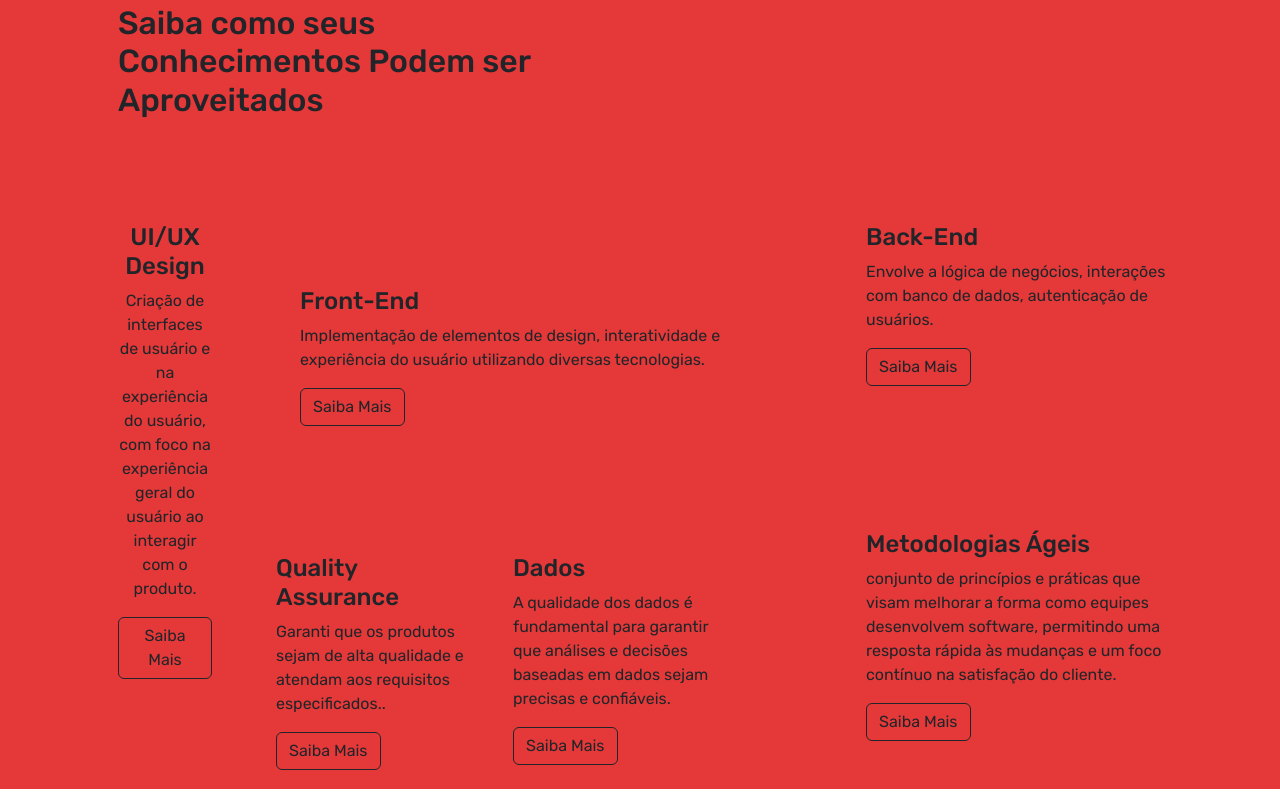
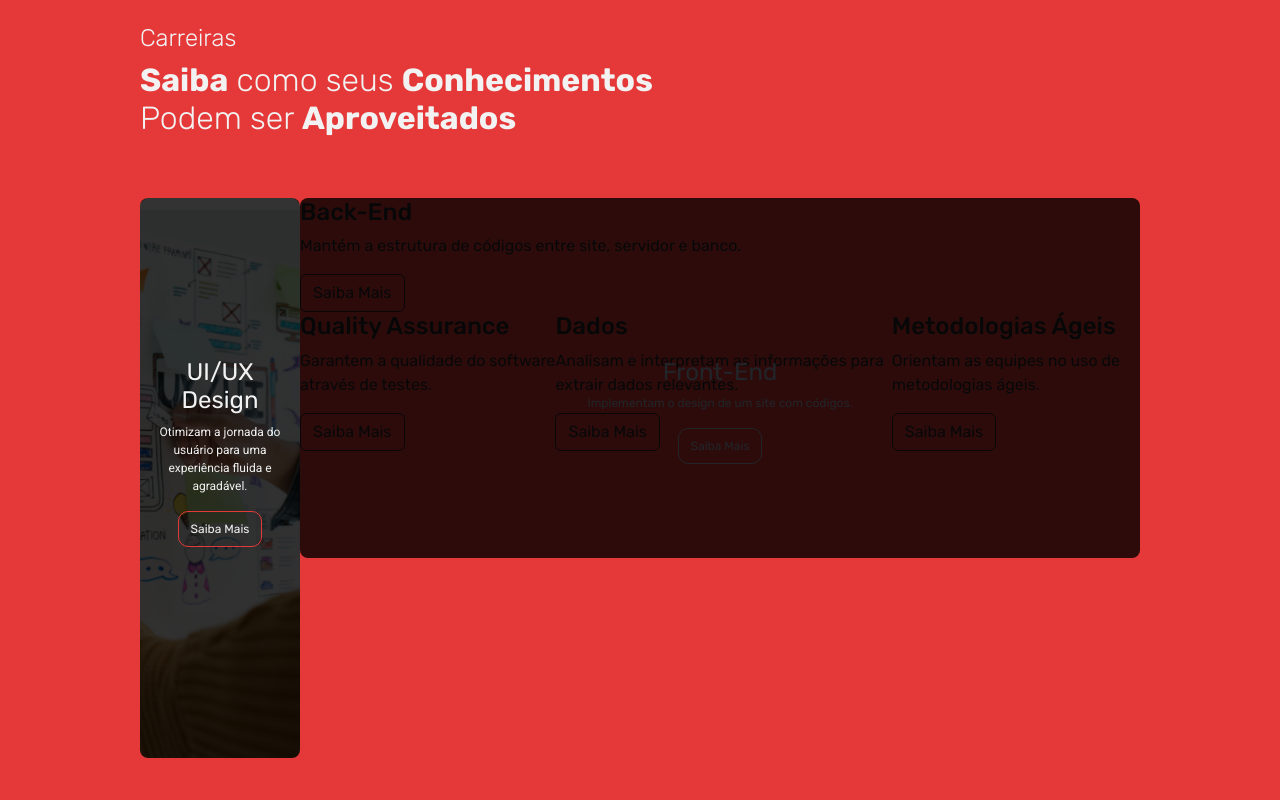
Before and after one commit to codigocerto/equipe04, a plain HTML site: page frontend/index.html in a window 1280 px wide. Shown: the part 1680-2480 px from the top of the page. Drawn offline with nearby package versions, Linux system fonts and the light colour scheme.

Commit message:
feat: estilizando a section carreira, card ui/ux

```diff
--- a/frontend/index.html
+++ b/frontend/index.html
@@ -127,59 +127,55 @@
     <!--INICIO DA SESSÃO CARREIAS-->
 
     <section id="carreira">
-      <div class="container">
-        <div class="row">
-          <div class="col-12 p-5 col-md-6">
-            <h2 class="fs-5 text-dark">Carreiras</h2>
-            <h3 class="fs-2 text-dark">Saiba como seus Conhecimentos Podem ser Aproveitados</h3>
+      <div class="container-carreiras">
+        <div class="">
+          <div class="subtitulo-carreiras">
+            <h2>Carreiras</h2>
+            <h3><span>Saiba</span> como seus <span>Conhecimentos</span> Podem ser <span>Aproveitados</span></h3>
           </div>
         </div>
-        <div class="row text-light">
-          <div class="col-12 p-5 col-md-2">
-            <h3 class="fs-4 text-dark text-center">UI/UX Design</h3>
-            <p class="text-dark text-center">Criação de interfaces de usuário e na experiência do usuário, com foco na experiência geral do usuário ao interagir com o produto.</p>
-            <button class="btn btn-outline-danger text-dark border-dark" type="submit">Saiba Mais</button>
-          </div>
-          <div class="col-6 col-md-6">
-            <div class="row">
-              <div class="row row-cols-lg-1 g-1 g-lg-5">
-                <div class="col">
-                  <div class="p-3">
-                    <h3 class="fs-4 text-dark">Front-End</h3>
-                    <p class="text-dark">Implementação de elementos de design, interatividade e experiência do usuário utilizando diversas tecnologias.</p>
-                    <button class="btn btn-outline-danger text-dark border-dark" type="submit">Saiba Mais</button>
+        <div class="container-carreiras-profissoes">
+          <div id="uiux-carreiras" class="uiux">
+            <div id="background-image-uiux">
+              <div class="overlay-carreiras">
+                <h3>UI/UX Design</h3>
+                <p class="font-roboto">Otimizam a jornada do usuário para uma experiência fluida e agradável.</p>
+                <button type="submit">Saiba Mais</button>
               </div>
             </div>
-                <div class="row row-cols-lg-2 g-1 g-lg-5">
-                  <div class="p-3">
-                    <h3 class="fs-4 text-dark">Quality Assurance</h3>
-                    <p class="text-dark">Garanti que os produtos sejam de alta qualidade e atendam aos requisitos especificados..</p>
-                    <button class="btn btn-outline-danger text-dark border-dark" type="submit">Saiba Mais</button>
           </div>
-                  <div class="p-3">
-                    <h3 class="fs-4 text-dark">Dados</h3>
-                    <p class="text-dark"> A qualidade dos dados é fundamental para garantir que análises e decisões baseadas em dados sejam precisas e confiáveis.</p>
+          <div>
+            <div>
+              <div id="uiux-carreiras">
+                <div id="background-image-uiux">
+                  <div class="overlay-carreiras">
+                    <h3 class="fs-4 text-dark">Front-End</h3>
+                    <p class="text-dark">Implementam o design de um site com códigos.</p>
                     <button class="btn btn-outline-danger text-dark border-dark" type="submit">Saiba Mais</button>
                   </div>
                 </div>
               </div>
-            </div>
-          </div>
-          <div class="col-12 col-md-4">
-            <div class="row row-cols-lg-1 g-1 g-lg-5">
-              <div class="p-5">
               <div>
                 <h3 class="fs-4 text-dark">Back-End</h3>
-                  <p class="text-dark">Envolve a lógica de negócios, interações com banco de dados, autenticação de usuários.</p>
+                <p class="text-dark">Mantém a estrutura de códigos entre site, servidor e banco.</p>
                 <button class="btn btn-outline-danger text-dark border-dark" type="submit">Saiba Mais</button>
               </div>
             </div>
-              <div class="p-5">
+            <div class="qa-dados-metodologias">
+              <div class="">
+                <h3 class="fs-4 text-dark">Quality Assurance</h3>
+                <p class="text-dark">Garantem a qualidade do software através de testes.</p>
+                <button class="btn btn-outline-danger text-dark border-dark" type="submit">Saiba Mais</button>
+              </div>
+              <div class="">
+                <h3 class="fs-4 text-dark">Dados</h3>
+                <p class="text-dark">Analisam e interpretam as informações para extrair dados relevantes.</p>
+                <button class="btn btn-outline-danger text-dark border-dark" type="submit">Saiba Mais</button>
+              </div>
               <div>
                 <h3 class=" fs-4 text-dark">Metodologias Ágeis</h3>
-                  <p class="text-dark">conjunto de princípios e práticas que visam melhorar a forma como equipes desenvolvem software, permitindo uma resposta rápida às mudanças e um foco contínuo na satisfação do cliente. </p>
+                <p class="text-dark">Orientam as equipes no uso de metodologias ágeis.</p>
                 <button class="btn btn-outline-danger text-dark border-dark" type="submit">Saiba Mais</button>
-                </div>
               </div>
             </div>
           </div>
--- a/frontend/src/styles/styles.css
+++ b/frontend/src/styles/styles.css
@@ -244,8 +244,104 @@ header ul {
 
 /* INICIO DA SESSÃO CARREIAS */
 
-#carreira  {
+#carreira {
   background-color: #E53939;
+}
+
+.container-carreiras {
+  height: 1100px;
+  padding: 100px 140px 270px;
+}
+
+.subtitulo-carreiras h2 {
+  font-weight: 300;
+  color: #f2f2f2;
+  font-size: 24px;
+}
+
+.subtitulo-carreiras h3 {
+  font-weight: 300;
+  color: #f2f2f2;
+  font-size: 32px;
+  width: 600px;
+  margin: 0 0 60px 0;
+}
+
+.subtitulo-carreiras span {
+  font-weight: 700;
+}
+
+.container-carreiras-profissoes {
+  display: flex;
+  justify-content: space-between;
+}
+
+.front-back {
+  display: flex;
+  justify-content: space-between;
+}
+
+.qa-dados-metodologias {
+  display: flex;
+  justify-content: space-between;
+}
+
+.uiux {
+  height: 560px;
+  width: 100%;
+  max-width: 160px;
+  color: #f2f2f2;
+}
+
+#uiux-carreiras {
+  position: relative;
+  width: 100%;
+  z-index: 3;
+}
+
+#background-image-uiux {
+  position: absolute;
+  top: 0;
+  left: 0;
+  width: 100%;
+  height: 100%;
+  background-image: url("../assets/images/home/card-carreiras-ui.jpg");
+  background-size: cover;
+  background-repeat: no-repeat;
+  background-position: center;
+  z-index: 1;
+  border-radius: 9px;
+}
+
+.overlay-carreiras {
+  position: absolute;
+  padding: 160px 17px 200px;
+  text-align: center;
+  top: 0;
+  left: 0;
+  width: 100%;
+  height: 100%;
+  background-color: rgba(0, 0, 0, 0.8);
+  z-index: 2;
+  border-radius: 8px;
+}
+
+.overlay-carreiras h3 {
+  font-size: 24px;
+  font-weight: 400;
+}
+
+.overlay-carreiras p {
+  font-size: 12px;
+}
+
+.overlay-carreiras button {
+  background-color: transparent;
+  border-radius: 10px;
+  border: 1px solid #e53939;
+  padding: 8px 12px;
+  font-size: 12px;
+  color: #f2f2f2;
 }
 
 
```
Lines whose indentation alone changed are shown as unchanged.
